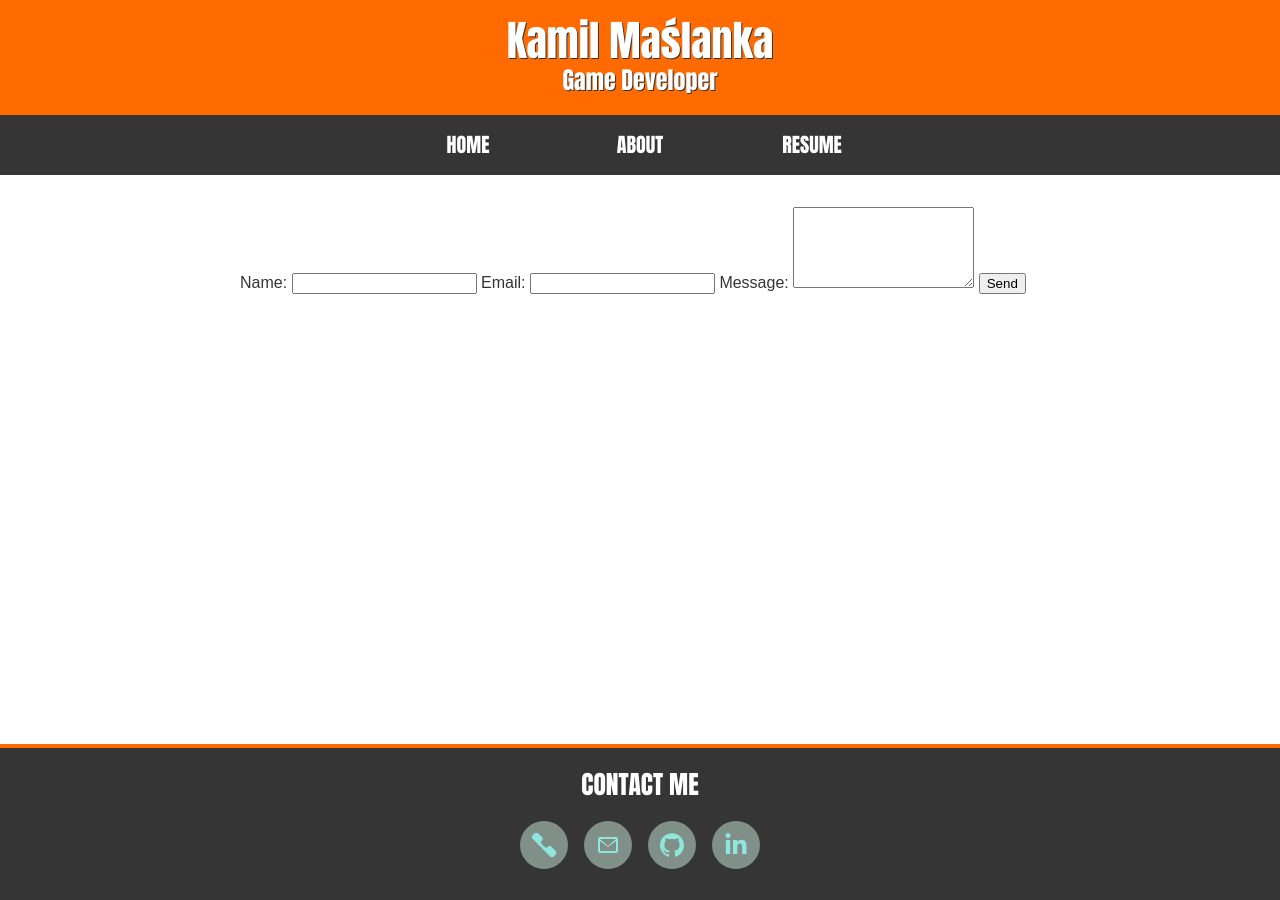
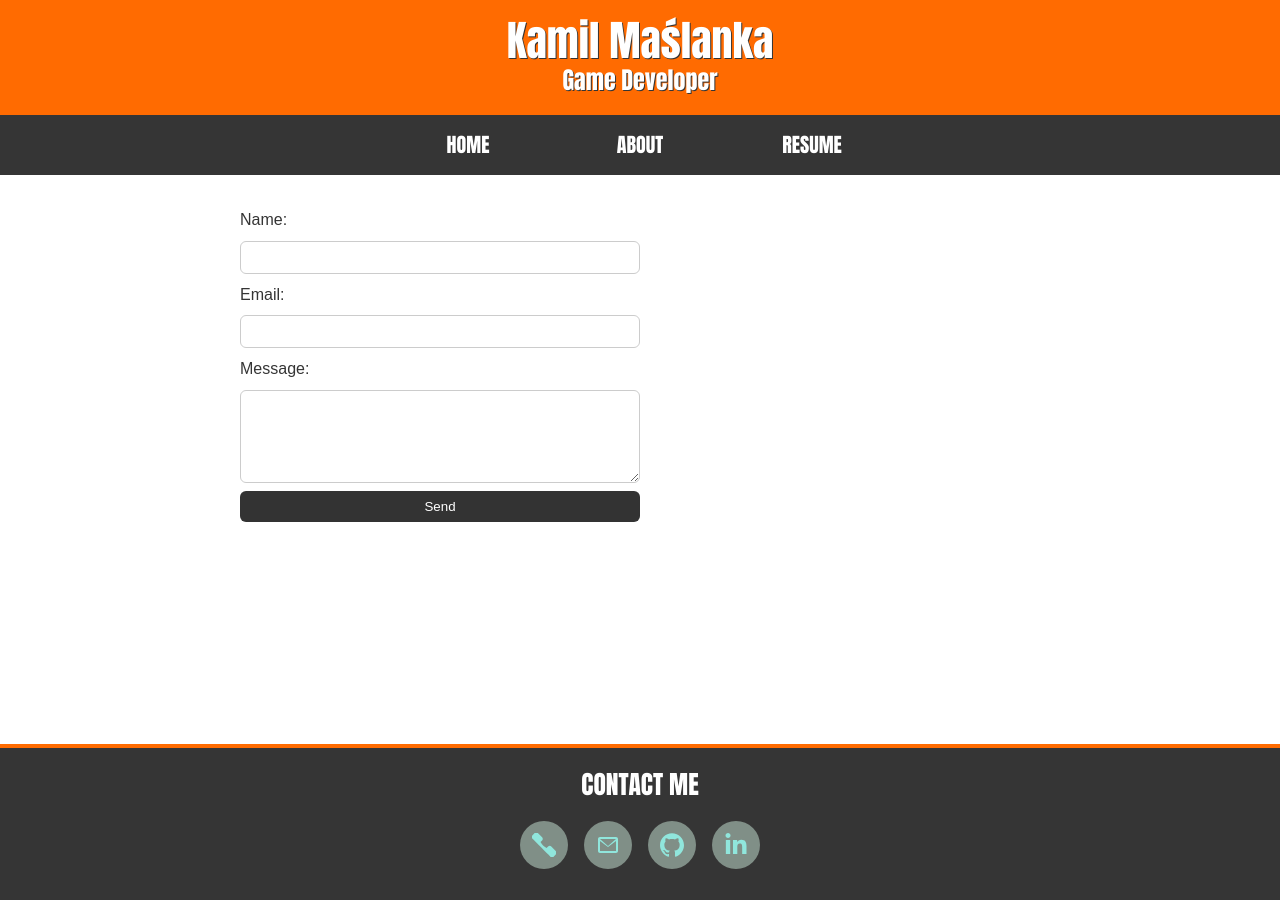
Before and after one commit to juna8001/juna8001.github.io, a Jekyll site: the page built from pages/contact.md, in a window 1280 px wide. Built offline with Jekyll 4.4.1, drawn with Linux system fonts in a browser that asks for light colours.

Commit message:
style improvements

```diff
--- /dev/null
+++ b/_includes/contact_form.html
@@ -0,0 +1,35 @@
+<form action="https://formspree.io/f/xqadvyww" method="POST" class="contact-form">
+  <label for="name">Name:</label>
+  <input type="text" id="name" name="name" required>
+
+  <label for="email">Email:</label>
+  <input type="email" id="email" name="_replyto" required>
+
+  <label for="message">Message:</label>
+  <textarea id="message" name="message" rows="5" required></textarea>
+
+  <button type="submit">Send</button>
+</form>
+
+<div class="form-success" style="display:none;">Thank you! Your message has been sent.</div>
+
+<script>
+  const form = document.querySelector('.contact-form');
+  const successMessage = document.querySelector('.form-success');
+
+  form.addEventListener('submit', async (e) => {
+    e.preventDefault();
+    const data = new FormData(form);
+    const response = await fetch(form.action, {
+      method: 'POST',
+      body: data,
+      headers: { 'Accept': 'application/json' }
+    });
+    if (response.ok) {
+      form.reset();
+      successMessage.style.display = 'block';
+    } else {
+      alert('Oops! There was a problem submitting your form');
+    }
+  });
+</script>
--- /dev/null
+++ b/assets/styles/contact_form.css
@@ -0,0 +1,22 @@
+.contact-form {
+  display: flex;
+  flex-direction: column;
+  gap: 0.5rem;
+  max-width: 400px;
+}
+
+.contact-form input,
+.contact-form textarea {
+  padding: 0.5rem;
+  border-radius: 6px;
+  border: 1px solid #ccc;
+}
+
+.contact-form button {
+  padding: 0.5rem 1rem;
+  background: #333;
+  color: white;
+  border: none;
+  border-radius: 6px;
+  cursor: pointer;
+}
--- a/pages/contact.md
+++ b/pages/contact.md
@@ -4,38 +4,4 @@ title: "Contact"
 permalink: /contact/
 ---
 
-<form action="https://formspree.io/f/xqadvyww" method="POST" class="contact-form">
-  <label for="name">Name:</label>
-  <input type="text" id="name" name="name" required>
-
-  <label for="email">Email:</label>
-  <input type="email" id="email" name="_replyto" required>
-
-  <label for="message">Message:</label>
-  <textarea id="message" name="message" rows="5" required></textarea>
-
-  <button type="submit">Send</button>
-</form>
-
-<div class="form-success" style="display:none;">Thank you! Your message has been sent.</div>
-
-<script>
-  const form = document.querySelector('.contact-form');
-  const successMessage = document.querySelector('.form-success');
-
-  form.addEventListener('submit', async (e) => {
-    e.preventDefault();
-    const data = new FormData(form);
-    const response = await fetch(form.action, {
-      method: 'POST',
-      body: data,
-      headers: { 'Accept': 'application/json' }
-    });
-    if (response.ok) {
-      form.reset();
-      successMessage.style.display = 'block';
-    } else {
-      alert('Oops! There was a problem submitting your form');
-    }
-  });
-</script>
+{% include contact_form.html %}
```
